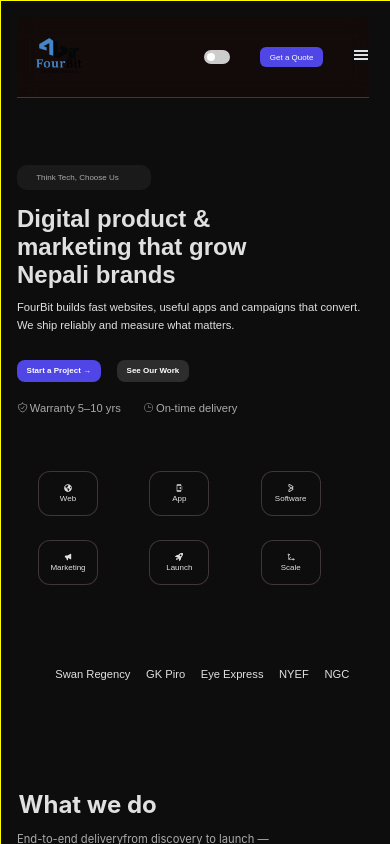
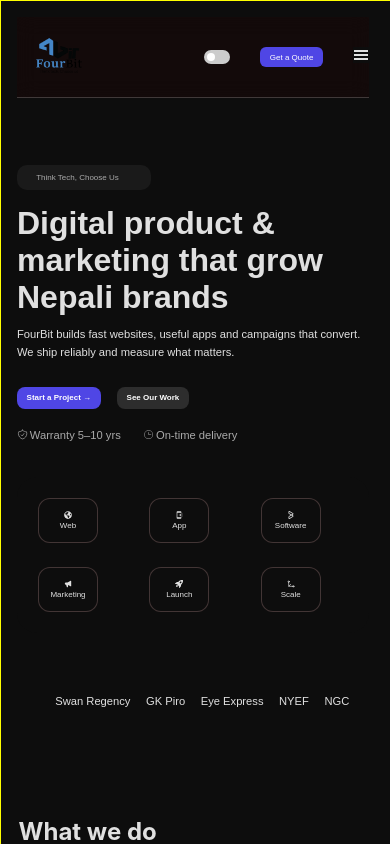
Before and after one commit to Narayan1030/FourBit-Website, a React (Vite) app: page / in a window 390 px wide. Shown: the top 844 px of the page. Built offline with nearby package versions, Linux system fonts and the light colour scheme.

Commit message:
same as before

```diff
--- a/src/components/Hero/Hero.css
+++ b/src/components/Hero/Hero.css
@@ -139,7 +139,6 @@ p {
   letter-spacing: 10px;
 }
 
-
 /* media queries */
 
 @media(max-width: 768px){
@@ -188,28 +187,16 @@ p {
     max-width: 95%;
     width: 100%;
     flex-direction: column;
-    /* align-items: center; */
     gap: 20px;
     margin: 20px 0;
-    /* margin-left: 5%; */
-    /* padding-left: ; */
+
   }
   .hero-description {
     width: 100%;
-    /* text-align: center; */
-    /* justify-content: center;
-    align-items: center; */
     margin-bottom: 16px;
   }
   .hero-services {
     width: 100%;
-    /* justify-content: center;
-    align-items: center; */
-    /* flex: start; */
-    /* display: block; */
-    /* min-width: unset; */
-    /* justify-content: center; */
-    /* padding-left: 0; */
   }
   .services-box {
     grid-template-columns: repeat(3, 1fr);
@@ -233,7 +220,7 @@ p {
     /* margin: 0; */
   }
   .topic-1 {
-    font-size: 1.5rem;
+    font-size: 2rem;
   }
   .hero-description p{
     font-size: 0.7rem;
```
